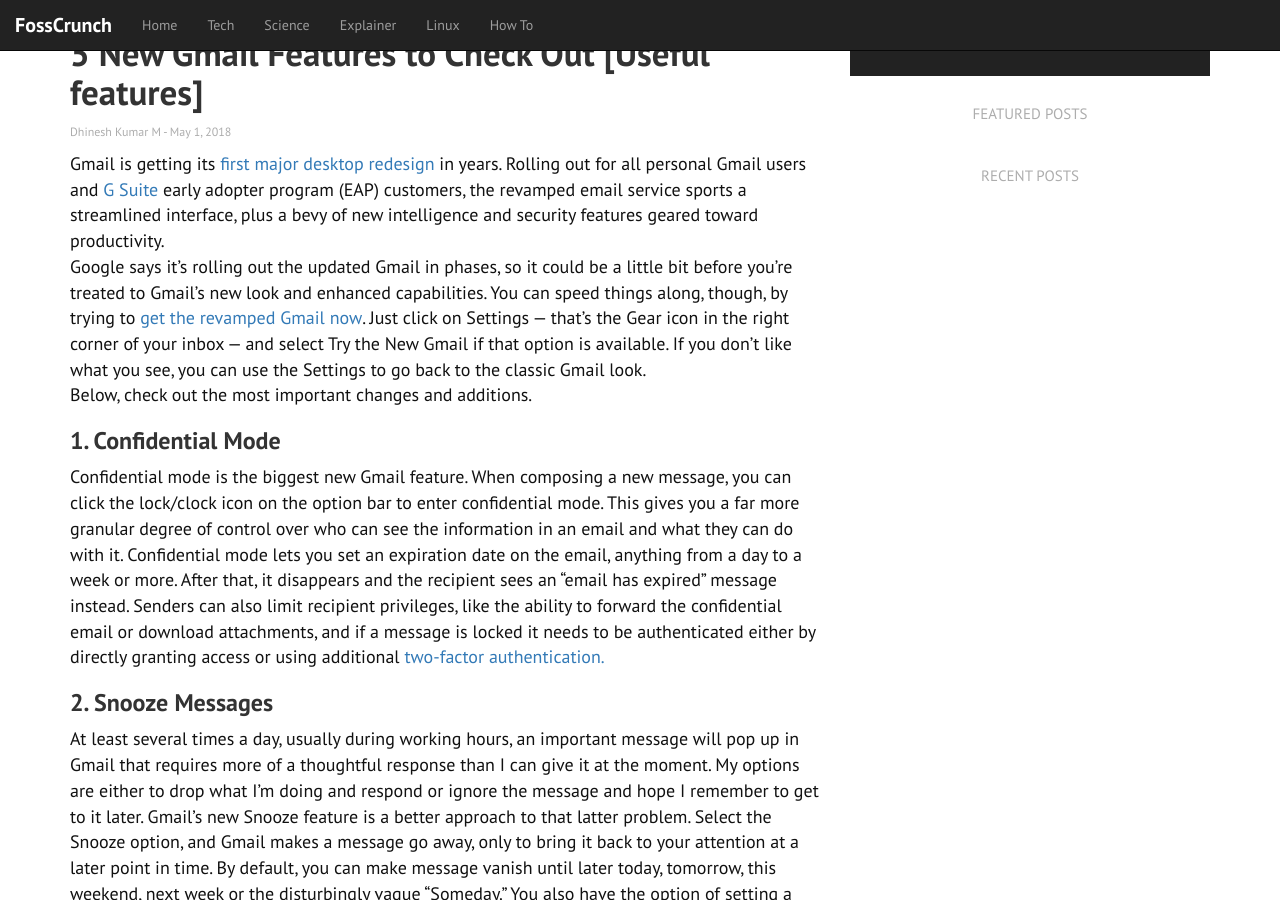
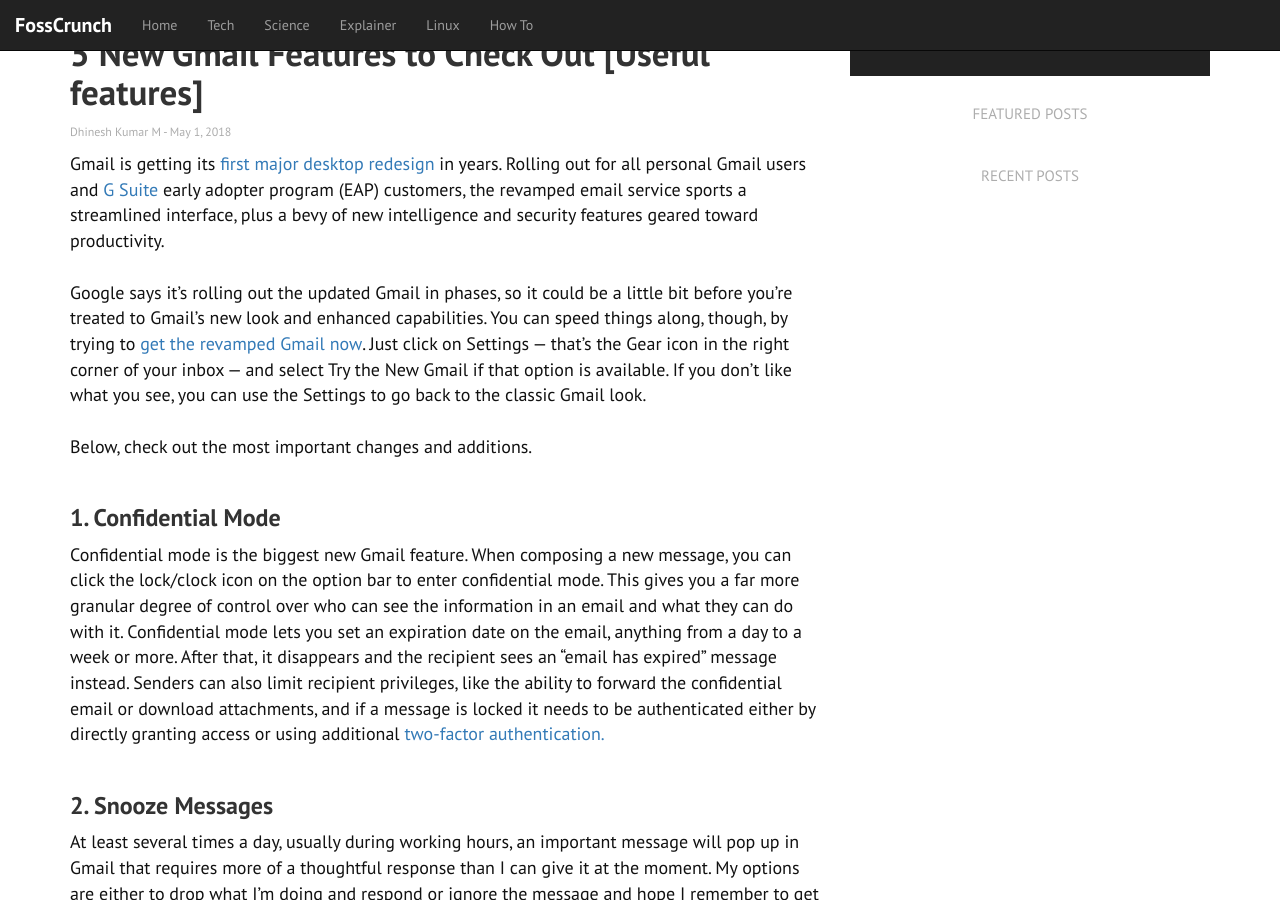
Before and after one commit to FossCrunch/Pro, a Jekyll site: the page built from _posts/Technology/2018-05-01-5 New Gmail Features to Check Out [Useful features].md, in a window 1280 px wide and 900 px high, scrolled down 641 px. Built offline with Jekyll 4.4.1, drawn with Linux system fonts in a browser that asks for light colours.

Commit message:
final check 3

```diff
--- a/_posts/Technology/2018-05-01-5 New Gmail Features to Check Out [Useful features].md
+++ b/_posts/Technology/2018-05-01-5 New Gmail Features to Check Out [Useful features].md
@@ -12,26 +12,27 @@
 ---
 
 Gmail is getting its <a href="https://www.pcmag.com/news/360579/google-is-giving-gmail-a-makeover">first major desktop redesign</a> in years. Rolling out for all personal Gmail users and <a href="https://www.pcmag.com/review/352023/google-g-suite">G Suite</a> early adopter program (EAP) customers, the revamped email service sports a streamlined interface, plus a bevy of new intelligence and security features geared toward productivity.
-<br>
+<br><br>
 Google says it's rolling out the updated Gmail in phases, so it could be a little bit before you're treated to Gmail's new look and enhanced capabilities. You can speed things along, though, by trying to <a href="https://www.tomsguide.com/us/how-to-get-new-gmail,news-27061.html">get the revamped Gmail now</a>. Just click on Settings — that's the Gear icon in the right corner of your inbox — and select Try the New Gmail if that option is available. If you don't like what you see, you can use the Settings to go back to the classic Gmail look.
-<br>
+<br><br>
 Below, check out the most important changes and additions.
-<br>
+<br><br>
 <h3><b>1. Confidential Mode</b></h3>
 Confidential mode is the biggest new Gmail feature. When composing a new message, you can click the lock/clock icon on the option bar to enter confidential mode.
 This gives you a far more granular degree of control over who can see the information in an email and what they can do with it. Confidential mode lets you set an expiration date on the email, anything from a day to a week or more. After that, it disappears and the recipient sees an "email has expired" message instead.
 Senders can also limit recipient privileges, like the ability to forward the confidential email or download attachments, and if a message is locked it needs to be authenticated either by directly granting access or using additional <a href="https://www.pcmag.com/feature/358289/two-factor-authentication-who-has-it-and-how-to-set-it-up">two-factor authentication.</a>
-<br>
+<br><br>
 <h3><b>2. Snooze Messages</b></h3>
 At least several times a day, usually during working hours, an important message will pop up in Gmail that requires more of a thoughtful response than I can give it at the moment. My options are either to drop what I'm doing and respond or ignore the message and hope I remember to get to it later. Gmail's new Snooze feature is a better approach to that latter problem.
 Select the Snooze option, and Gmail makes a message go away, only to bring it back to your attention at a later point in time. By default, you can make message vanish until later today, tomorrow, this weekend, next week or the disturbingly vague "Someday." You also have the option of setting a specific time for that snoozed message to return to your attention.
-<br>
+<br><br>
 <h3><b>3. Unsend a message</b></h3>
 You can take back access to emails sent in confidential mode anytime before they are set to expire. Go into your sent folder, find the message, and click "remove access." If you change your mind or if it expired too soon, click "renew access."
 Note: The recipient will still see that you sent them an email, including the subject line, but if they try to click it, they'll be told "You don't have access to this email."
-<br>
+<br><br>
 <h3><b>4. Nudging</b></h3>
 Nudging is another new smart feature along these same lines. As part of building in proactive AI tools into the experience, Google now helps you manage your inbox by suggesting or "nudging" you to respond to an email that's been sitting in your inbox for a few days. The bold text is designed to catch your eye to give you a chance to respond to or clear an email you would've otherwise glazed over.
-<br>
+<br><br>
 <h3><b>5. Smart Reply</b></h3>
 If you use the mobile version of Gmail, you're already familiar with the Smart Reply feature that puts tappable canned responses in a message to help you quickly reply. That feature's made its way to Gmail on the desktop, saving you from unnecessary keystrokes when all you need to do is confirm that a meeting time is good for you.
+<br><br>
```
Also changed, not shown: .travis.yml.
